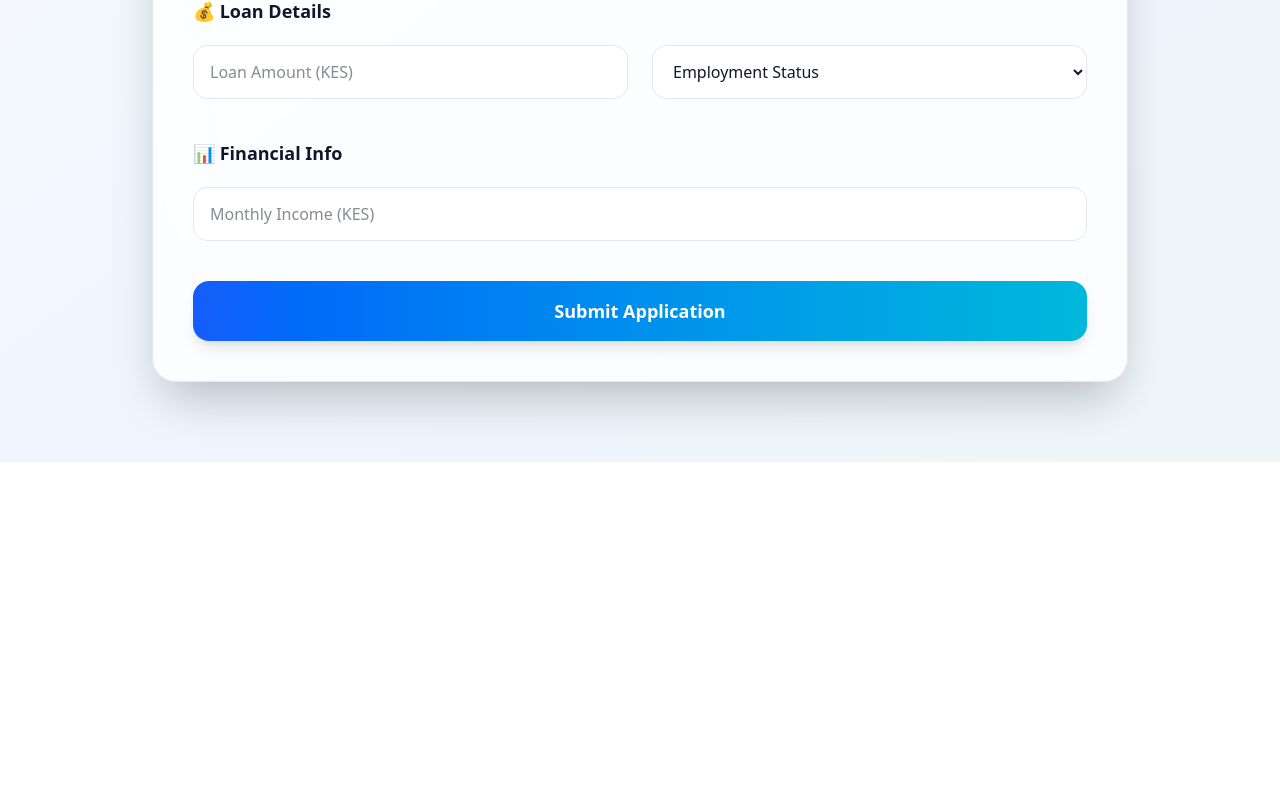
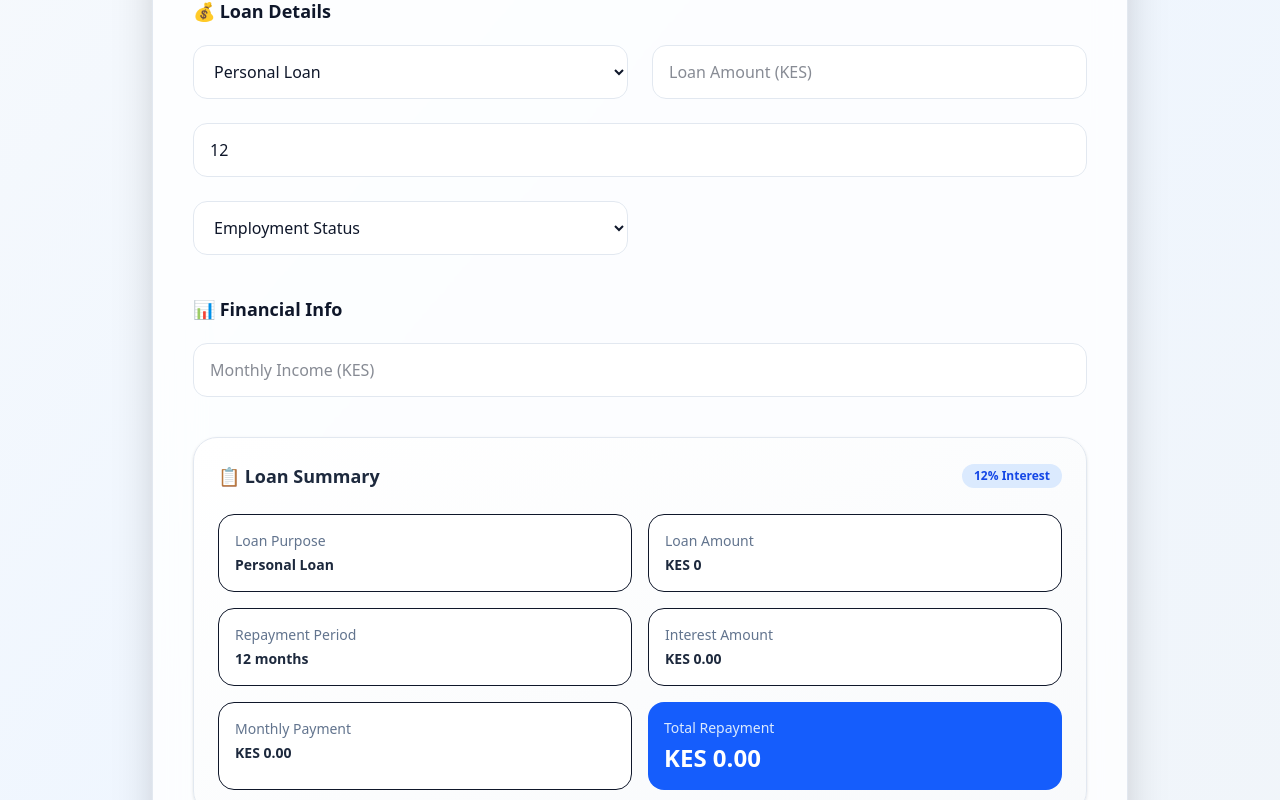
Before and after one commit to cheruiyotde/mkopohela, a Next.js app: page /apply in a window 1280 px wide. Shown: the part 480-1280 px from the top of the page. Before the commit the page ends 942 px from the top, so only its background shows below. Built offline with nearby package versions, Linux system fonts and the light colour scheme; no server answers.

Commit message:
Upgrade loan application UI and repayment calculator

```diff
--- a/app/apply/page.tsx
+++ b/app/apply/page.tsx
@@ -1,7 +1,7 @@
 "use client";
 
 import { motion } from "framer-motion";
-import { useState } from "react";
+import { useState, useMemo } from "react";
 import { useRouter } from "next/navigation";
 import { supabase } from "@/lib/supabase";
 
@@ -13,8 +13,36 @@ export default function ApplyPage() {
   const [formData, setFormData] = useState<any>(null);
   const [transactionMessage, setTransactionMessage] = useState("");
 
-  // ✅ FIX: PHONE STATE ADDED
+  // PHONE
   const [phone, setPhone] = useState("");
+
+  // LOAN PURPOSE
+  const [purpose, setPurpose] = useState("personal");
+
+  // REPAYMENT PERIOD
+  const [repaymentPeriod, setRepaymentPeriod] = useState(12);
+
+  // LOAN AMOUNT
+  const [loanAmount, setLoanAmount] = useState(0);
+
+  // ---------------- CALCULATIONS ----------------
+  const calculated = useMemo(() => {
+    const amount = Number(loanAmount || 0);
+    const months = Number(repaymentPeriod || 1);
+
+    const rate = 12;
+
+    const interest = (amount * rate * (months / 12)) / 100;
+    const total = amount + interest;
+    const monthly = months > 0 ? total / months : 0;
+
+    return {
+      rate,
+      interest,
+      total,
+      monthly,
+    };
+  }, [loanAmount, repaymentPeriod]);
 
   // ---------------- FORM ----------------
   const handleSubmit = (e: React.FormEvent<HTMLFormElement>) => {
@@ -38,6 +66,8 @@ export default function ApplyPage() {
       amount,
       employment: form.get("employment"),
       income: form.get("income"),
+      purpose,
+      repaymentPeriod,
     });
 
     setShowModal(true);
@@ -64,7 +94,7 @@ export default function ApplyPage() {
         return;
       }
 
-      // 🧠 EXTRACT MPESA CODE (FIRST WORD)
+      // EXTRACT MPESA CODE
       const cleanCode = transactionMessage
         .trim()
         .split(" ")[0]
@@ -75,7 +105,7 @@ export default function ApplyPage() {
         return;
       }
 
-      // 🔥 CHECK DUPLICATE
+      // CHECK DUPLICATE
       const { data: existing } = await supabase
         .from("loans")
         .select("id")
@@ -87,16 +117,27 @@ export default function ApplyPage() {
         return;
       }
 
-      // 🔥 INSERT LOAN
+      // INSERT LOAN
       const { error } = await supabase.from("loans").insert([
         {
           user_id: user.id,
           name: formData.name,
-          phone: phone, // ✅ CLEAN PHONE SAVED
+          phone: phone,
           email: formData.email,
           amount: formData.amount,
           employment: formData.employment,
           income: formData.income,
+
+          // EXTRA FIELDS
+          purpose: formData.purpose,
+          repayment_period: formData.repaymentPeriod,
+
+          // CALCULATED
+          interest_rate: calculated.rate,
+          interest_amount: calculated.interest,
+          total_repayment: calculated.total,
+          monthly_payment: calculated.monthly,
+
           transaction_code: cleanCode,
           status: "PAID",
         },
@@ -130,22 +171,29 @@ export default function ApplyPage() {
 
         {/* HEADER */}
         <motion.div className="text-center mb-12">
+
           <h1 className="text-5xl font-black text-blue-600">
             Loan Application
           </h1>
+
           <p className="mt-4 text-slate-600">
             Fill in your details to get instant approval review
           </p>
+
         </motion.div>
 
-        {/* FORM (UNCHANGED UI) */}
+        {/* FORM */}
         <motion.form
           onSubmit={handleSubmit}
           className="bg-white/80 backdrop-blur-xl border border-slate-200 shadow-2xl rounded-3xl p-10 space-y-10"
         >
 
+          {/* PERSONAL INFORMATION */}
           <div>
-            <h2 className="text-lg font-bold mb-5">👤 Personal Information</h2>
+
+            <h2 className="text-lg font-bold mb-5">
+              👤 Personal Information
+            </h2>
 
             <div className="grid md:grid-cols-2 gap-6">
 
@@ -155,7 +203,6 @@ export default function ApplyPage() {
                 className="input"
               />
 
-              {/* ✅ FIXED PHONE INPUT */}
               <input
                 name="phone"
                 placeholder="07XXXXXXXX"
@@ -165,13 +212,22 @@ export default function ApplyPage() {
                 value={phone}
                 onChange={(e) => {
                   let value = e.target.value.replace(/[^0-9]/g, "");
-                  if (value.length > 10) value = value.slice(0, 10);
+
+                  if (value.length > 10) {
+                    value = value.slice(0, 10);
+                  }
+
                   setPhone(value);
                 }}
                 onPaste={(e) => {
                   e.preventDefault();
+
                   const pasted = e.clipboardData.getData("text");
-                  const cleaned = pasted.replace(/[^0-9]/g, "").slice(0, 10);
+
+                  const cleaned = pasted
+                    .replace(/[^0-9]/g, "")
+                    .slice(0, 10);
+
                   setPhone(cleaned);
                 }}
               />
@@ -181,41 +237,209 @@ export default function ApplyPage() {
                 placeholder="Email Address"
                 className="input md:col-span-2"
               />
+
             </div>
+
           </div>
 
+          {/* LOAN DETAILS */}
           <div>
-            <h2 className="text-lg font-bold mb-5">💰 Loan Details</h2>
+
+            <h2 className="text-lg font-bold mb-5">
+              💰 Loan Details
+            </h2>
 
             <div className="grid md:grid-cols-2 gap-6">
 
+              {/* PURPOSE */}
+              <select
+                className="input"
+                value={purpose}
+                onChange={(e) => setPurpose(e.target.value)}
+              >
+                <option value="personal">
+                  Personal Loan
+                </option>
+
+                <option value="business">
+                  Business Loan
+                </option>
+
+                <option value="education">
+                  Education Fee
+                </option>
+              </select>
+
+              {/* AMOUNT */}
               <input
                 name="amount"
                 placeholder="Loan Amount (KES)"
                 className="input"
+                type="number"
+                onChange={(e) =>
+                  setLoanAmount(Number(e.target.value))
+                }
               />
 
-              <select name="employment" className="input">
-                <option value="">Employment Status</option>
-                <option>Employed</option>
-                <option>Self Employed</option>
-                <option>Business Owner</option>
-                <option>Freelancer</option>
+              {/* REPAYMENT PERIOD */}
+              <input
+                type="number"
+                name="repaymentPeriod"
+                placeholder="Repayment Period (Months)"
+                className="input md:col-span-2"
+                value={repaymentPeriod}
+                onChange={(e) =>
+                  setRepaymentPeriod(Number(e.target.value))
+                }
+              />
+
+            </div>
+
+            {/* EMPLOYMENT */}
+            <div className="grid md:grid-cols-2 gap-6 mt-6">
+
+              <select
+                name="employment"
+                className="input"
+              >
+                <option value="">
+                  Employment Status
+                </option>
+
+                <option>
+                  Employed
+                </option>
+
+                <option>
+                  Self Employed
+                </option>
+
+                <option>
+                  Business Owner
+                </option>
+
+                <option>
+                  Freelancer
+                </option>
               </select>
 
             </div>
+
           </div>
 
+          {/* FINANCIAL INFO */}
           <div>
-            <h2 className="text-lg font-bold mb-5">📊 Financial Info</h2>
+
+            <h2 className="text-lg font-bold mb-5">
+              📊 Financial Info
+            </h2>
 
             <input
               name="income"
               placeholder="Monthly Income (KES)"
               className="input w-full"
             />
+
           </div>
 
+          {/* LOAN SUMMARY CARD */}
+          <div className="rounded-3xl border border-slate-200 bg-gradient-to-br from-white to-slate-50 p-6 shadow-sm">
+
+            <div className="flex items-center justify-between mb-6">
+
+              <h3 className="text-lg font-bold text-slate-800">
+                📋 Loan Summary
+              </h3>
+
+              <span className="text-xs bg-blue-100 text-blue-700 px-3 py-1 rounded-full font-semibold">
+                12% Interest
+              </span>
+
+            </div>
+
+            <div className="grid md:grid-cols-2 gap-4 text-sm">
+
+              <div className="bg-white rounded-2xl border p-4">
+
+                <p className="text-slate-500 mb-1">
+                  Loan Purpose
+                </p>
+
+                <p className="font-bold text-slate-800 capitalize">
+                  {purpose === "education"
+                    ? "Education Fee"
+                    : purpose === "business"
+                    ? "Business Loan"
+                    : "Personal Loan"}
+                </p>
+
+              </div>
+
+              <div className="bg-white rounded-2xl border p-4">
+
+                <p className="text-slate-500 mb-1">
+                  Loan Amount
+                </p>
+
+                <p className="font-bold text-slate-800">
+                  KES {loanAmount.toLocaleString()}
+                </p>
+
+              </div>
+
+              <div className="bg-white rounded-2xl border p-4">
+
+                <p className="text-slate-500 mb-1">
+                  Repayment Period
+                </p>
+
+                <p className="font-bold text-slate-800">
+                  {repaymentPeriod} months
+                </p>
+
+              </div>
+
+              <div className="bg-white rounded-2xl border p-4">
+
+                <p className="text-slate-500 mb-1">
+                  Interest Amount
+                </p>
+
+                <p className="font-bold text-slate-800">
+                  KES {calculated.interest.toFixed(2)}
+                </p>
+
+              </div>
+
+              <div className="bg-white rounded-2xl border p-4">
+
+                <p className="text-slate-500 mb-1">
+                  Monthly Payment
+                </p>
+
+                <p className="font-bold text-slate-800">
+                  KES {calculated.monthly.toFixed(2)}
+                </p>
+
+              </div>
+
+              <div className="bg-blue-600 rounded-2xl p-4 text-white">
+
+                <p className="text-blue-100 mb-1">
+                  Total Repayment
+                </p>
+
+                <p className="text-2xl font-black">
+                  KES {calculated.total.toFixed(2)}
+                </p>
+
+              </div>
+
+            </div>
+
+          </div>
+
+          {/* SUBMIT */}
           <button
             type="submit"
             className="w-full py-4 rounded-2xl bg-gradient-to-r from-blue-600 to-cyan-500 text-white font-bold text-lg shadow-lg hover:scale-[1.01] transition"
@@ -224,9 +448,10 @@ export default function ApplyPage() {
           </button>
 
         </motion.form>
+
       </div>
 
-      {/* MODAL (UNCHANGED UI) */}
+      {/* MODAL */}
       {showModal && (
         <div className="fixed inset-0 z-50 flex items-center justify-center bg-black/40 p-6">
 
@@ -240,28 +465,53 @@ export default function ApplyPage() {
               Complete payment to continue your application.
             </p>
 
+            {/* PAYMENT SECTION */}
             <div className="mb-6 rounded-2xl border border-slate-200 bg-slate-50 p-5">
 
               <div className="flex justify-between mb-3">
-                <span className="text-slate-500">Processing Fee</span>
-                <span className="font-bold">KES 150</span>
+
+                <span className="text-slate-500">
+                  Processing Fee
+                </span>
+
+                <span className="font-bold">
+                  KES 150
+                </span>
+
               </div>
 
               <div className="flex justify-between mb-3">
-                <span className="text-slate-500">Till Number</span>
-                <span className="font-bold text-blue-600">4987508</span>
+
+                <span className="text-slate-500">
+                  Till Number
+                </span>
+
+                <span className="font-bold text-blue-600">
+                  4987508
+                </span>
+
               </div>
 
               <div className="flex justify-between">
-                <span className="text-slate-500">Business</span>
-                <span className="font-semibold">Waylinks Ventures</span>
+
+                <span className="text-slate-500">
+                  Business
+                </span>
+
+                <span className="font-semibold">
+                  Waylinks Ventures
+                </span>
+
               </div>
 
             </div>
 
+            {/* MPESA MESSAGE */}
             <textarea
               value={transactionMessage}
-              onChange={(e) => setTransactionMessage(e.target.value)}
+              onChange={(e) =>
+                setTransactionMessage(e.target.value)
+              }
               placeholder="Paste full M-Pesa message here..."
               className="w-full rounded-2xl border border-slate-200 px-4 py-3 mb-6 h-32"
             />
@@ -286,10 +536,11 @@ export default function ApplyPage() {
             </div>
 
           </div>
+
         </div>
       )}
 
-      {/* STYLES (UNCHANGED) */}
+      {/* STYLES */}
       <style jsx>{`
         .input {
           width: 100%;
```
